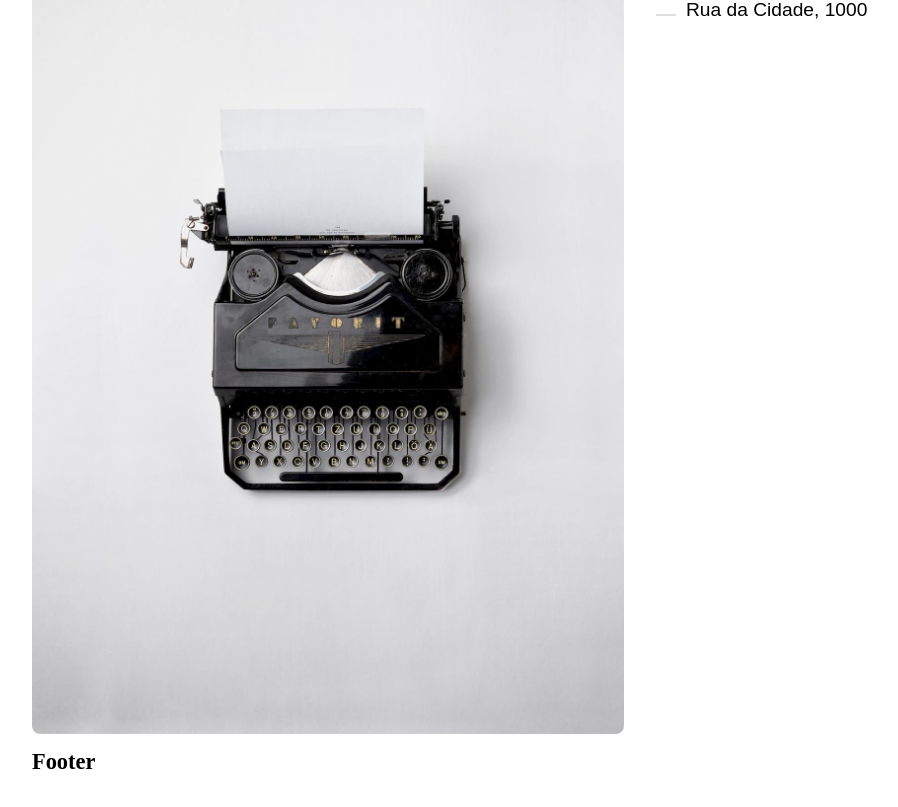
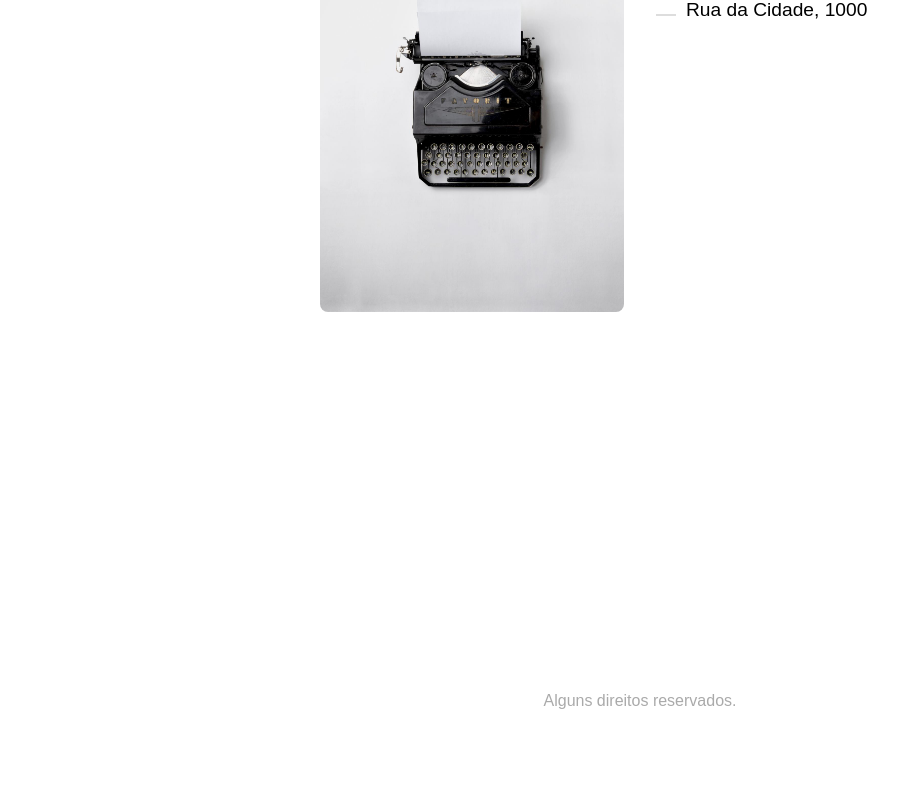
Before and after one commit to roberta-silva/projeto-react, a React (Vite) app: page /contato in a window 1280 px wide. Shown: the part 236-1043 px from the top of the page, without its empty margins (0-898 px from the left). Built offline with nearby package versions, Linux system fonts and the light colour scheme.

Commit message:
Estilizacao geral das paginas e footer

```diff
--- a/src/App.css
+++ b/src/App.css
@@ -13,6 +13,17 @@
 h1 {
   font-size: 1.4rem;
 }
+.App {
+  display: flex;
+  flex-direction: column;
+  max-width: 40rem;
+  margin: 0 auto;
+  min-height: calc(100vh + 10rem);
+}
+.content {
+  flex: 1;
+}
+
 .animeLeft {
   transform: translateX(-20px);
   opacity: 0;
--- a/src/Componentes/Footer.jsx
+++ b/src/Componentes/Footer.jsx
@@ -4,7 +4,7 @@
 const Footer = () => {
   return (
     <div className={styles.footer}>
-      <h1>Footer</h1>
+      <p>Alguns direitos reservados.</p>
     </div>
   );
 };
--- a/src/Componentes/Footer.module.css
+++ b/src/Componentes/Footer.module.css
@@ -0,0 +1,8 @@
+.footer {
+  text-align: center;
+  font-family: Arial, Helvetica, sans-serif;
+  color: #aaa;
+  height: 10rem;
+  padding-top: 5rem;
+  box-sizing: border-box;
+}
```
